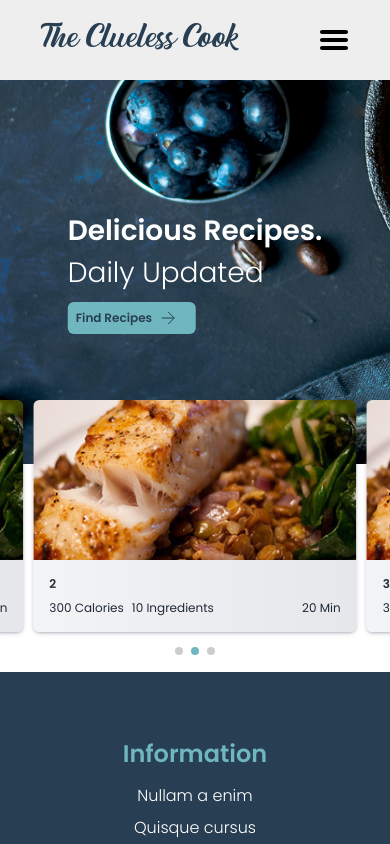
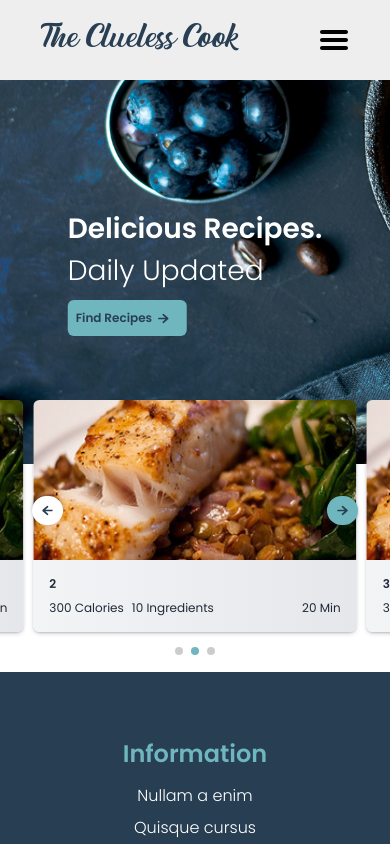
Before and after one commit to ronald-it/the-clueless-cook, a Next.js app: page / in a window 390 px wide. Shown: the top 844 px of the page. Built offline with nearby package versions, Linux system fonts and the light colour scheme.

Commit message:
Arrow buttons are added, mobile slider design is now finished.

```diff
--- a/src/app/page.js
+++ b/src/app/page.js
@@ -64,7 +64,7 @@ export default function Home() {
             <h2>Delicious Recipes.</h2>
             <h2 className='font-light'>Daily Updated</h2>
             <button className='mt-2 bg-lightblue pl-2 pr-4 py-1 rounded-md text-xs font-semibold flex items-center'>
-              <span className='mr-1'>Find Recipes</span>
+              <span className='mr-1 py-1.5'>Find Recipes</span>
               <span>
                 <ArrowRightIcon />
               </span>
--- a/src/components/ArrowRightIcon.js
+++ b/src/components/ArrowRightIcon.js
@@ -1,16 +1,12 @@
 export default function ArrowRightIcon() {
   return (
-    <svg
-      width='24'
-      height='24'
-      viewBox='0 0 24 24'
-      fill='none'
-      xmlns='http://www.w3.org/2000/svg'
-      className='w-full h-full'
-    >
+    <svg width='15' height='13' viewBox='0 0 15 13' fill='none' xmlns='http://www.w3.org/2000/svg'>
       <path
-        d='M6 12H18.5M18.5 12L12.5 6M18.5 12L12.5 18'
+        d='M3.125 6.50004H11.875M11.875 6.50004L7.5 2.70837M11.875 6.50004L7.5 10.2917'
         stroke='#283E53'
+        strokeWidth='1.67783'
+        strokeLinecap='round'
+        strokeLinejoin='round'
       />
     </svg>
   );
--- a/src/components/Slider/Slider.js
+++ b/src/components/Slider/Slider.js
@@ -7,17 +7,23 @@ import 'swiper/css/pagination';
 import { useRef } from 'react';
 import RecipeCard from '../RecipeCard';
 import styles from './Slider.module.scss';
+import ArrowRightIcon from '../ArrowRightIcon';
 
 export default function Slider() {
   const swiperRef = useRef(null);
 
   const handlePrev = () => {
-    swiperRef.current.swiper.slidePrev();
+    if (swiperRef.current && swiperRef.current.slidePrev) {
+      swiperRef.current.slidePrev();
+    }
   };
 
   const handleNext = () => {
-    swiperRef.current.swiper.slideNext();
+    if (swiperRef.current && swiperRef.current.slideNext) {
+      swiperRef.current.slideNext();
+    }
   };
+
   return (
     <Swiper
       onSwiper={(swiper) => (swiperRef.current = swiper)}
@@ -43,10 +49,22 @@ export default function Slider() {
         <RecipeCard recipeTitle='3' />
       </SwiperSlide>
       <div className='h-10'>
-        <div
-          className='swiper-pagination'
-        ></div>
+        <div className='swiper-pagination'></div>
       </div>
+      <button
+        onClick={handlePrev}
+        className='absolute left-8 z-20 p-2 bg-white rounded-full shadow-3xl rotate-180'
+        style={{ top: 'calc(50% - 2.5rem)' }}
+      >
+        <ArrowRightIcon />
+      </button>
+      <button
+        onClick={handleNext}
+        className='absolute right-8 z-20 p-2 bg-lightblue rounded-full shadow-3xl'
+        style={{ top: 'calc(50% - 2.5rem)' }}
+      >
+        <ArrowRightIcon />
+      </button>
     </Swiper>
   );
 }
```
Also changed, not shown: public/images/arrow-right.svg.
